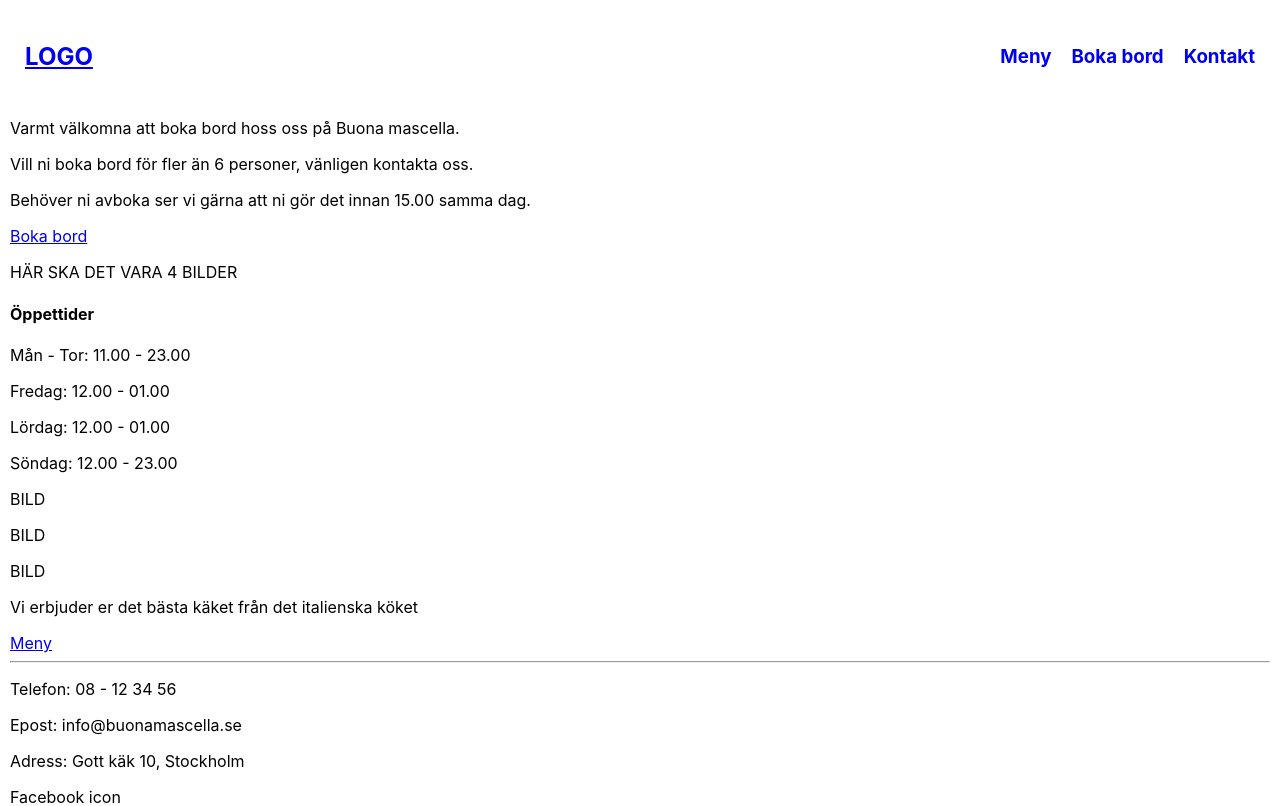
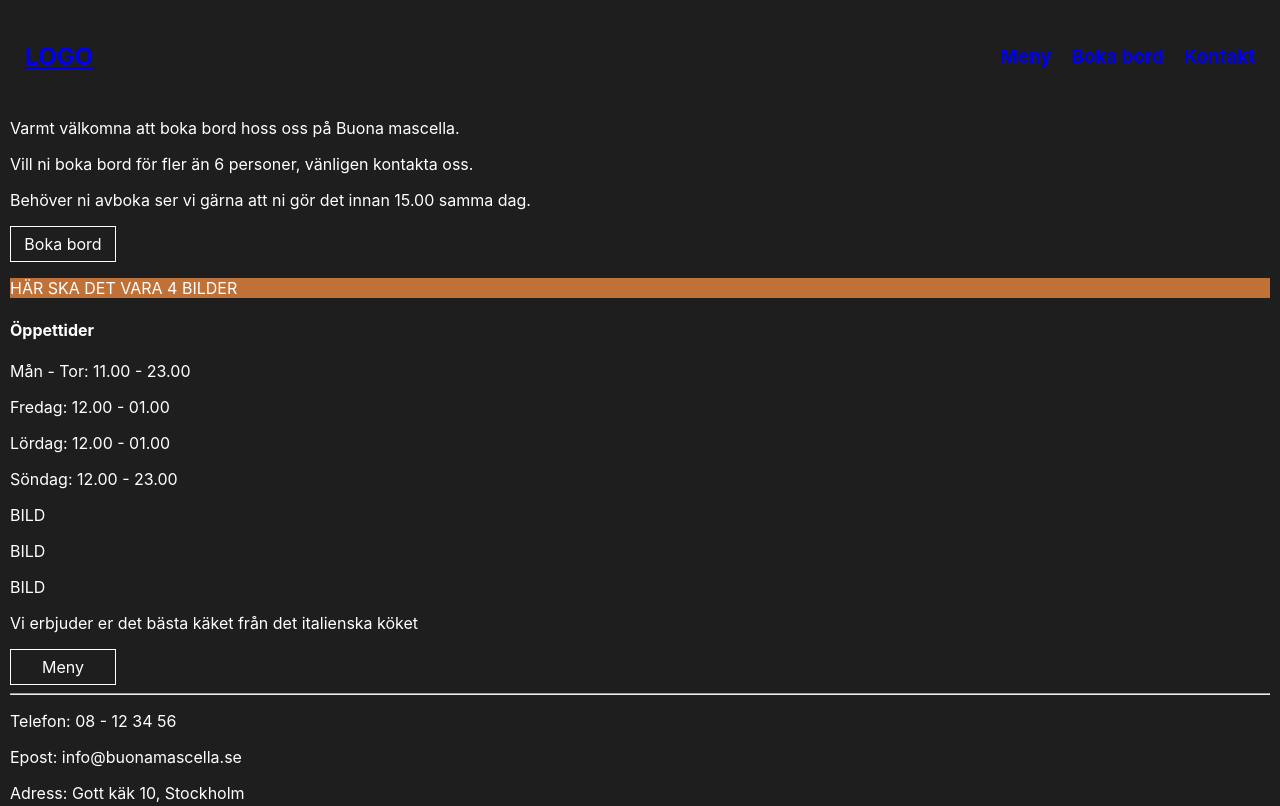
Before and after one commit to fcanberger/GruppJSF, a React (Create React App) app: page / in a window 1280 px wide. Shown: the top 806 px of the page. Built offline with nearby package versions, Linux system fonts and the light colour scheme.

Commit message:
basic setup

```diff
--- /dev/null
+++ b/src/styles/home.scss
@@ -0,0 +1,50 @@
+.wrapper-home{
+    .booking-container{
+        .btn-booking{
+            width: 100px;
+            height: 30px;
+            border: 1px solid white;
+            display: flex;
+            justify-content: center;
+            align-items: center;
+            padding: 2px;
+            a{
+                text-decoration: none;
+                color: white;
+            }
+        }
+        .btn-booking:hover{
+            background-color: #2c2b2b;
+            cursor: pointer;
+        }
+    }
+    .four-images-container{
+        background-color: #BF7138;
+    }
+    .opening-hours-container{
+
+    }
+    .meny-container{
+        .btn-meny{
+            width: 100px;
+            height: 30px;
+            border: 1px solid white;
+            display: flex;
+            justify-content: center;
+            align-items: center;
+            padding: 2px;
+            a{
+                text-decoration: none;
+                color: white;
+            }
+        }
+        .btn-meny:hover{
+            background-color: #2c2b2b;
+            cursor: pointer;
+        }
+    }
+}
+
+@media screen and (min-width: 768px) {
+
+}
--- a/src/styles/main.scss
+++ b/src/styles/main.scss
@@ -1,3 +1,7 @@
+@import "home";
+body{
+color:white;
+background-color: #1E1E1E;
 .wrapper{
     margin: 10px;
     header{
@@ -25,3 +29,4 @@
         }
     }
 }
+}
```
